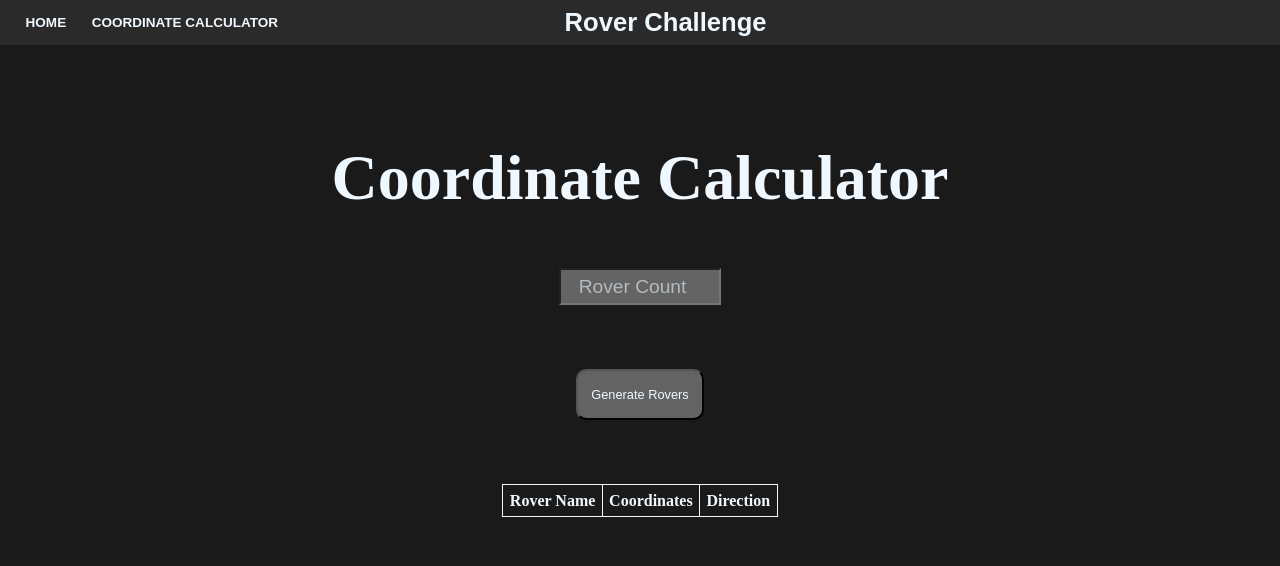
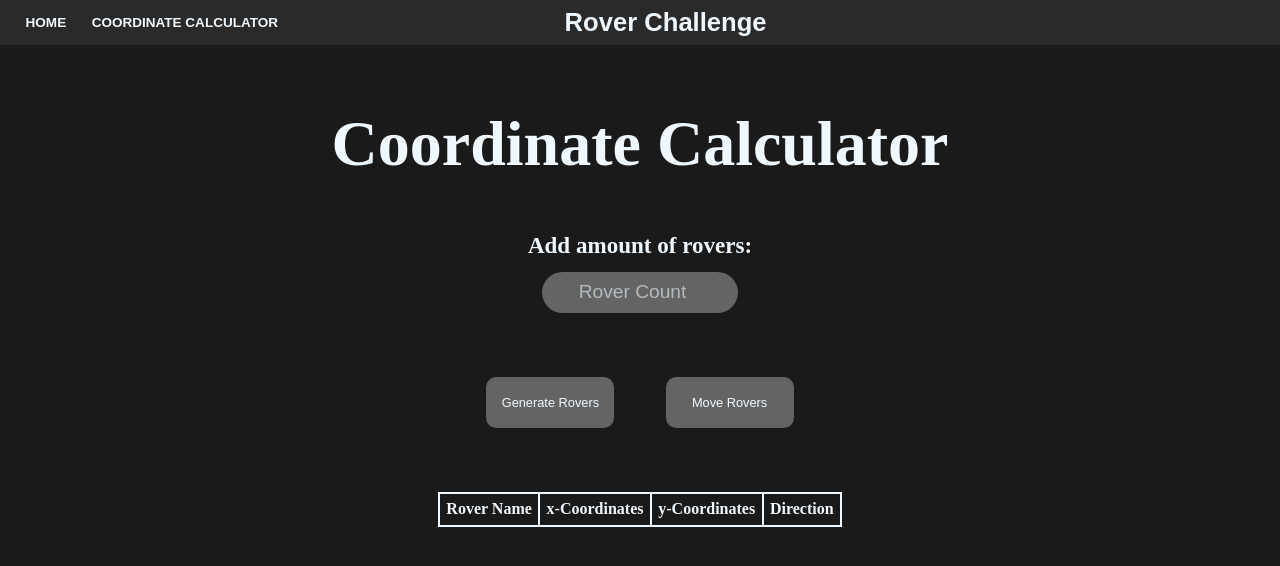
Before and after one commit to Davey-vS-02/RoverChallengeWebsite, an Angular app: page /calculator in a window 1280 px wide. Shown: the top 566 px of the page. Built offline with nearby package versions, Linux system fonts and the light colour scheme; a web font is replaced by a local one.

Commit message:
Changed the coordinate tuple to seperate coordinates due to struggles with input manager.
Started inplementing moveRover, but struggling
with roverList.length.

To do: Implement move rovers.

Add input manager for coordinates.

Create visual display of movement.

```diff
--- a/src/app/calculator/calculator.component.css
+++ b/src/app/calculator/calculator.component.css
@@ -4,18 +4,33 @@
   align-items: center;
   justify-content: center;
   flex-direction: column;
-  padding-top: 10vh;
+  padding-top: 7vh;
+}
+
+/* Reset h2 properties */
+h2
+{
+  margin: 0;
+}
+
+.calculator-header
+{
+  margin-top: 4vw;
+  margin-bottom: 4vw;
+  color: aliceblue;
+  font-size: 5vw;
+}
+
+.rover-count-header
+{
+  color: aliceblue;
+  font-size: 1.8vw;
+  margin-bottom: 1vw;
 }
 
 label
 {
   color: aliceblue;
-}
-
-.calculator-header
-{
-  color: aliceblue;
-  font-size: 5vw;
 }
 
 .generate-rovers-button
@@ -25,6 +40,19 @@ label
   border-radius: 0.8vw;
   margin-bottom: 5vw;
   margin-top: 5vw;
+  border: 0vw solid transparent;
+  margin-right: 2vw;
+}
+
+.move-rovers-button
+{
+  margin-left: 2vw;
+  width: 10vw;
+  aspect-ratio: 10/4;
+  border-radius: 0.8vw;
+  margin-bottom: 5vw;
+  margin-top: 5vw;
+  border: 0vw solid transparent;
 }
 
 table
@@ -32,10 +60,13 @@ table
   border-color: aliceblue;
   color: aliceblue;
   border-collapse: collapse;
+  text-align: center;
+  margin-bottom: 5vw;
 }
 
-table, th, td {
-  border: 1.5px solid aliceblue;
+table, th, td
+{
+  border: 0.2vw solid aliceblue;
 }
 
 th, td
@@ -43,7 +74,8 @@ th, td
   padding: 0.5vw;
 }
 
-input[type=number]::-webkit-inner-spin-button {
+input[type=number]::-webkit-inner-spin-button
+{
   opacity: 0;
 }
 
@@ -52,41 +84,63 @@ button
   font-size: 1vw;
   font-weight: 500;
   color: aliceblue;
-  background-color: rgb(99, 99, 99);
+  background-color: rgb(100, 100, 100);
+}
+
+button:hover
+{
+  transition: all 0.35s ease-out;
+  font-size: 1.1;
+  background-color: rgb(175, 180, 184);
+  color: rgb(26, 26, 26);
 }
 
 .rover-count-input
 {
-  width: 12vw;
+  width: 15vw;
   aspect-ratio: 5/1;
   font-size: 1.5vw;
   font-weight: 500;
   text-align: center;
   background-color: rgb(100, 100, 100);
+  border-radius: 2vw;
   color: aliceblue;
+  border: 0px solid transparent;
 }
 
-input::-webkit-input-placeholder {
+input::-webkit-input-placeholder
+{
 color: rgb(180, 187, 192) !important;
 text-align: center;
 }
 
-  input:-moz-placeholder { /* Firefox 18- */
+/* Firefox 18- */
+input:-moz-placeholder
+{
 color: rgb(180, 187, 192) !important;
 text-align: center;
 }
 
-  input::-moz-placeholder {  /* Firefox 19+ */
+/* Firefox 19+ */
+input::-moz-placeholder
+{
 color: rgb(180, 187, 192) !important;
 text-align: center;
 }
 
-  input:-ms-input-placeholder {
+/* Internet Explorer */
+input:-ms-input-placeholder
+{
 color: rgb(180, 187, 192) !important;
 text-align: center;
 }
 
 tbody
 {
-    border: 1.5px solid aliceblue;
+  border: 0.2vw solid aliceblue;
 }
+
+input value
+{
+  text-align: right;
+}
--- a/src/app/calculator/calculator.component.html
+++ b/src/app/calculator/calculator.component.html
@@ -2,21 +2,28 @@
   <div class="calculator-div">
     <h2 class="calculator-header">Coordinate Calculator</h2>
 
+    <h2 class="rover-count-header">Add amount of rovers:</h2>
     <input type="number" id="roverCount" placeholder="Rover Count" class="rover-count-input" min="1">
-    <button (click)="populateTable()" class="generate-rovers-button">Generate Rovers</button>
+
+    <div class="rover-buttons">
+      <button (click)="populateTable()" class="generate-rovers-button">Generate Rovers</button>
+      <button (click)="moveRovers()" class="move-rovers-button">Move Rovers</button>
+    </div>
 
     <table>
       <thead>
         <tr>
           <th>Rover Name</th>
-          <th>Coordinates</th>
+          <th>x-Coordinates</th>
+          <th>y-Coordinates</th>
           <th>Direction</th>
         </tr>
       </thead>
       <tbody id="table-body">
         <tr *ngFor="let rover of roverList">
           <td>{{ rover.id }}</td>
-          <td>{{ rover.startingCoordinates }}</td>
+          <td>{{ rover.xCoordinates }}</td>
+          <td>{{ rover.yCoordinates }}</td>
           <td>{{ rover.direction }}</td>
         </tr>
       </tbody>
--- a/src/app/calculator/calculator.component.ts
+++ b/src/app/calculator/calculator.component.ts
@@ -28,7 +28,7 @@ export class CalculatorComponent {
 
     const rovers = [];
     for (let i = 1; i <= roverCount; i++) {
-      const rover = new Rover(`Rover${i}`, [0,0], ""); // Default parameters
+      const rover = new Rover(`Rover${i}`, 0, 0, ""); // Default parameters
       rovers.push(rover);
     }
 
@@ -53,17 +53,62 @@ export class CalculatorComponent {
     const cell1 = row.insertCell(0);
     const cell2 = row.insertCell(1);
     const cell3 = row.insertCell(2);
+    const cell4 = row.insertCell(3);
 
     //Populate cells with rover parameters.
     cell1.textContent = rover.id;
-    cell2.textContent = rover.startingCoordinates.join(', ');
-    cell3.textContent = rover.direction;
 
-  });
+    //Add input for starting x coordinates and set it to the starting x coordinates.
+    const xCoordinatesInput = document.createElement('input');
+    xCoordinatesInput.type = 'text';
+    xCoordinatesInput.value = rover.xCoordinates.toString();
+
+    //Add input for starting y coordinates and set it to the starting y coordinates.
+    const yCoordinatesInput = document.createElement('input');
+    yCoordinatesInput.type = 'text';
+    yCoordinatesInput.value = rover.yCoordinates.toString();
+
+    // Add event listener for x coordinate input validation and handling.
+    xCoordinatesInput.addEventListener('input', (event: Event) =>
+    {
+      //Add imput management.
+    });
+
+    // Add event listener for y coordinate input validation and handling.
+    yCoordinatesInput.addEventListener('input', (event: Event) =>
+    {
+      //Add imput management.
+    });
+
+    cell2.appendChild(xCoordinatesInput);
+    cell3.appendChild(yCoordinatesInput);
+
+    //Add input for instructions and set it to the starting coordinates.
+    const instructionsInput = document.createElement('input');
+    instructionsInput.type = 'text';
+
+      // Add event listener for input validation
+      instructionsInput.addEventListener('keydown', event => {
+      // Restricting characters other than N, E, S, W, n, e, s, w
+      if (!/[NESWnesw]/.test(event.key) && event.key !== 'Backspace' && event.key !== 'Delete') {
+          event.preventDefault();
+      }
+      });
+
+    cell4.appendChild(instructionsInput);
+
+    });
     console.log('Table created.');
   }
 
-  moveRovers(instructions: string): void {
-    // Your logic to move the rovers according to instructions
+  moveRovers(): void {
+    if(this.roverList.length > 0)
+      {
+        console.log('Rovers moved.');
+      }
+      else
+      {
+        console.log('No rovers.');
+      }
   }
 }
--- a/src/app/calculator/rover.model.ts
+++ b/src/app/calculator/rover.model.ts
@@ -2,13 +2,15 @@ export class Rover {
 
     //Parameters for rover objects.
     id: string;
-    startingCoordinates: [number, number];
+    xCoordinates: number;
+    yCoordinates: number;
     direction: string;
 
     //Constructor for rover objects.
-    constructor(id: string, startingCoordinates: [number,number], direction: string) {
+    constructor(id: string, xCoordinates: number,  yCoordinates: number, direction: string) {
       this.id = id;
-      this.startingCoordinates = startingCoordinates;
+      this.xCoordinates = xCoordinates;
+      this.yCoordinates = yCoordinates;
       this.direction = direction;
     }
 
@@ -16,7 +18,7 @@ export class Rover {
     //With branchless coding, the conditionals are converted to 0 for false and 1 for true.
     //This value is then added to the rover's current coordinate.
     move(instruction: string): void {
-      this.startingCoordinates[0] = +(instruction === 'E') - +(instruction === 'W');
-      this.startingCoordinates[1] = +(instruction === 'N') - +(instruction === 'S');
+      this.xCoordinates = +(instruction === 'E') - +(instruction === 'W');
+      this.yCoordinates = +(instruction === 'N') - +(instruction === 'S');
     }
   }
--- a/src/app/home-page/home-page.component.css
+++ b/src/app/home-page/home-page.component.css
@@ -72,10 +72,10 @@ main
 
 .parallax
 {
-    transition: transform 0.2s ease-out;
+    transition: transform 1.2s ease-out;
 }
 
 .rotated-parallax
 {
-    transition: transform 0.3s ease-out;
+    transition: transform 1.2s ease-out;
 }
--- a/src/app/home-page/home-page.component.html
+++ b/src/app/home-page/home-page.component.html
@@ -3,6 +3,6 @@
     <h1 class="home-page-header">Mars Rover Challenge</h1>
     <img src="/./assets/Parallax Photos/DarkSpace.jpg" data-speedx="0.008" data-speedy="0.01" class="parallax bg-img">
     <img src="/./assets/Parallax Photos/EarthNightCutout.png" data-speedx="0.1" data-speedy="0.1" class="parallax earth-cutout">
-    <img src="/./assets/Parallax Photos/MarsCutout.png" data-speedx="0.025" data-speedy="0.04" class="rotated-parallax mars-cutout">
+    <img src="/./assets/Parallax Photos/MarsCutout.png" data-speedx="0.05" data-speedy="0.04" class="rotated-parallax mars-cutout">
     <div data-speedx="0.07" data-speedy="0.07" class="parallax" id="text">
 </div>
--- a/src/styles.css
+++ b/src/styles.css
@@ -1,5 +1,7 @@
 body
 {
+    padding: 0;
+    margin: 0;
     background-color: rgb(26, 26, 26);
     overflow-x: hidden;
     user-select: none;
```
Lines whose indentation alone changed are shown as unchanged.
